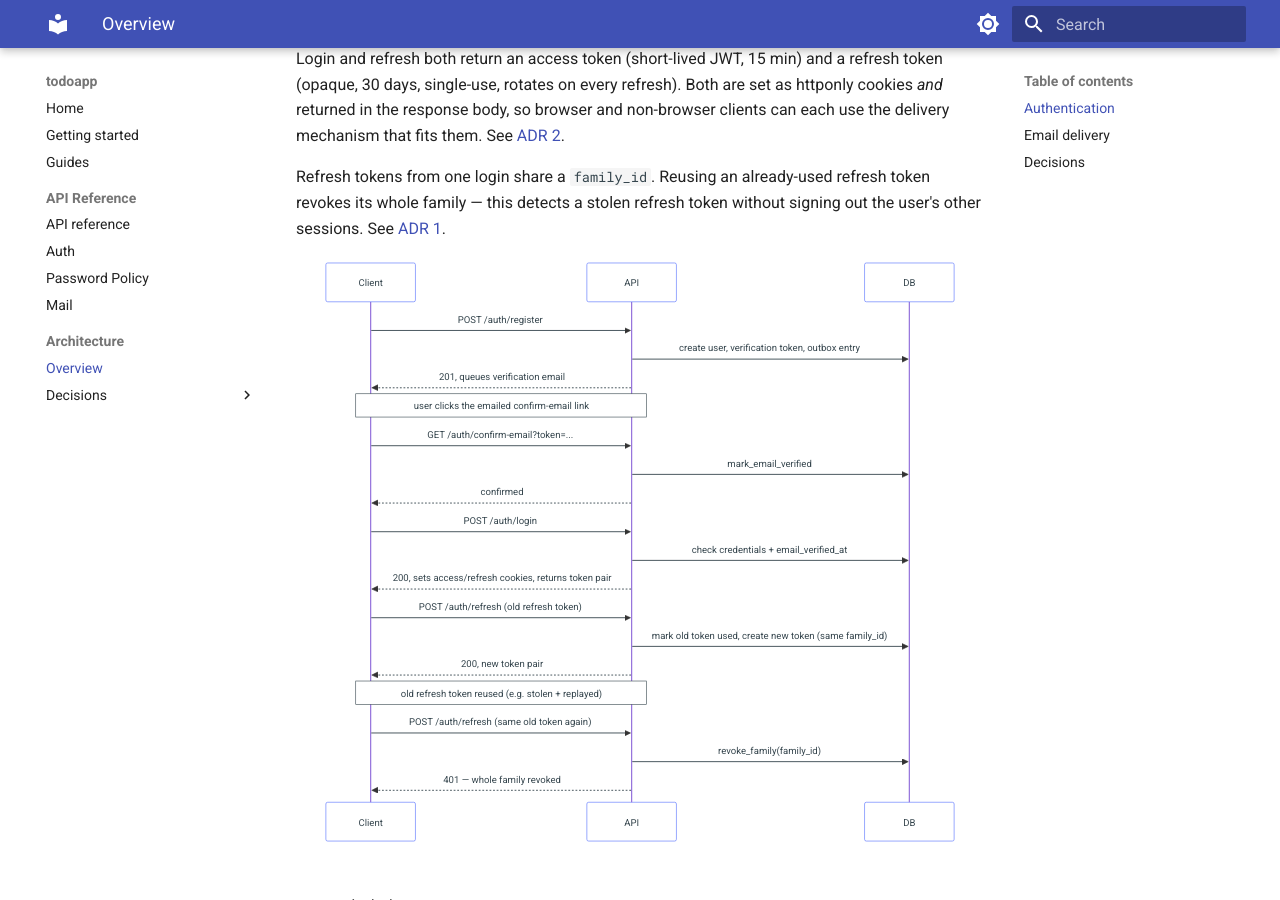
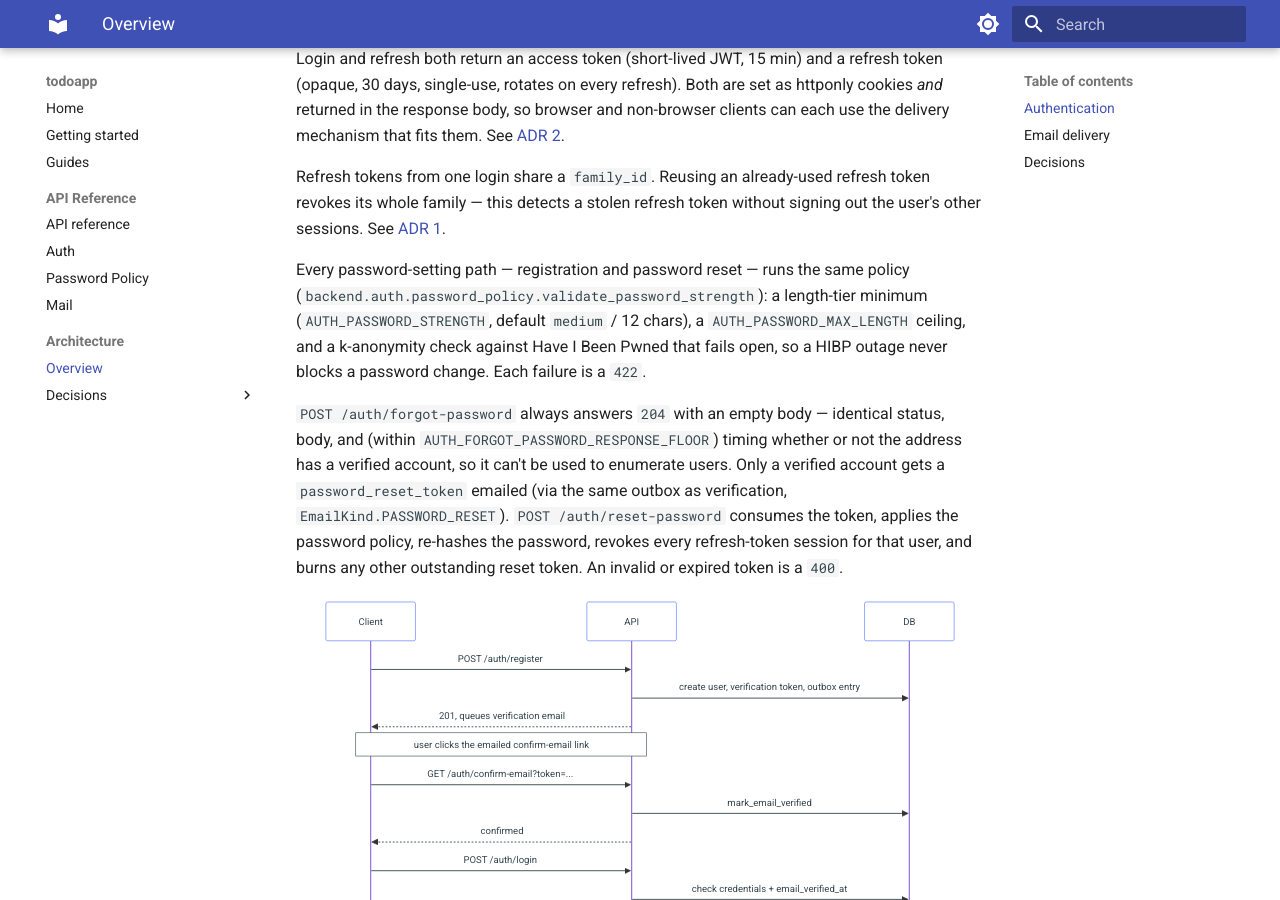
Before and after one commit to jbtwist/FastApi-Backend-Template, an MkDocs documentation site: the page built from docs/architecture/overview.md, in a window 1280 px wide and 900 px high, scrolled down 511 px. Built offline with MkDocs 1.6.1 and Material for MkDocs 9.7.7, drawn with Linux system fonts in a browser that asks for light colours.

Commit message:
Update docs

````diff
--- a/docs/architecture/overview.md
+++ b/docs/architecture/overview.md
@@ -27,6 +27,23 @@ refresh token revokes its whole family — this detects a stolen refresh token
 without signing out the user's other sessions. See
 [ADR 1](decisions/0001-refresh-token-rotation-with-family-reuse-detection.md).
 
+Every password-setting path — registration and password reset — runs the same
+policy (`backend.auth.password_policy.validate_password_strength`): a
+length-tier minimum (`AUTH_PASSWORD_STRENGTH`, default `medium` / 12 chars),
+a `AUTH_PASSWORD_MAX_LENGTH` ceiling, and a k-anonymity check against Have I
+Been Pwned that fails open, so a HIBP outage never blocks a password change.
+Each failure is a `422`.
+
+`POST /auth/forgot-password` always answers `204` with an empty body —
+identical status, body, and (within `AUTH_FORGOT_PASSWORD_RESPONSE_FLOOR`)
+timing whether or not the address has a verified account, so it can't be used
+to enumerate users. Only a verified account gets a `password_reset_token`
+emailed (via the same outbox as verification, `EmailKind.PASSWORD_RESET`).
+`POST /auth/reset-password` consumes the token, applies the password policy,
+re-hashes the password, revokes every refresh-token session for that user,
+and burns any other outstanding reset token. An invalid or expired token is a
+`400`.
+
 ```mermaid
 sequenceDiagram
     participant Client
@@ -54,6 +71,15 @@ sequenceDiagram
     Client->>API: POST /auth/refresh (same old token again)
     API->>DB: revoke_family(family_id)
     API-->>Client: 401 — whole family revoked
+
+    Client->>API: POST /auth/forgot-password
+    API->>DB: if verified account, create reset token + outbox entry
+    API-->>Client: 204 (identical for unknown addresses)
+
+    Note over Client,API: user clicks the emailed reset link
+    Client->>API: POST /auth/reset-password (token, new password)
+    API->>DB: burn token, set password_hash, revoke all sessions
+    API-->>Client: 204
 ```
 
 ## Email delivery
````
Also changed, not shown: .claude/skills/docs/GLOSSARY.md (+4 -2 lines), docs/reference/index.md (+2 -1 lines), 1 other file.
